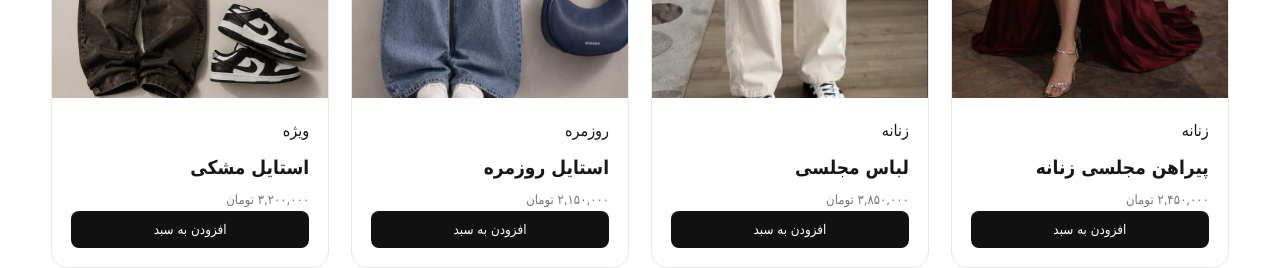
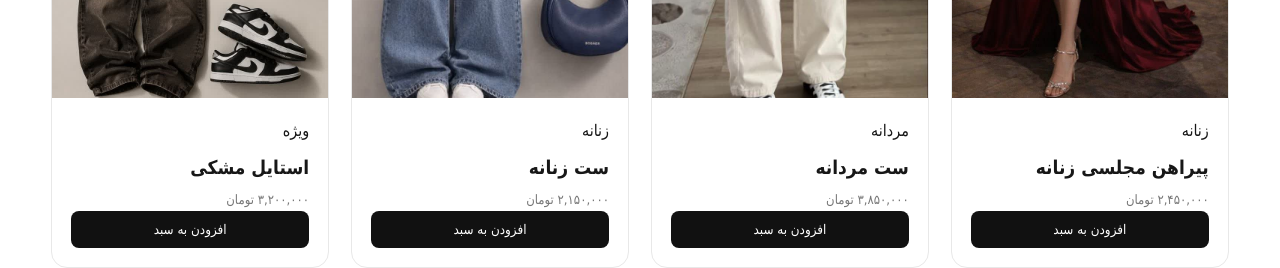
Before and after one commit to amirsepahan13900321-ship-it/nova-store, a plain HTML site: page products.html in a window 1280 px wide. Shown: the part 880-1148 px from the top of the page. Drawn offline with Linux system fonts and the light colour scheme.

Commit message:
Update products.html

```diff
--- a/products.html
+++ b/products.html
@@ -173,7 +173,7 @@
                    class="product-image">
 
                     <img src="images/product2.jpg"
-                         alt="لباس مجلسی">
+                         alt="ست مردانه">
 
                 </a>
 
@@ -181,11 +181,11 @@
                 <div class="product-info">
 
                     <span class="product-category">
-                        زنانه
+                        مردانه
                     </span>
 
                     <h3>
-                        لباس مجلسی
+                        ست مردانه
                     </h3>
 
                     <p class="product-price">
@@ -196,7 +196,7 @@
                     <button
                         class="add-cart"
                         data-id="2"
-                        data-name="لباس مجلسی"
+                        data-name="ست مردانه"
                         data-price="3850000"
                         data-image="images/product2.jpg">
 
@@ -219,7 +219,7 @@
                    class="product-image">
 
                     <img src="images/product3.jpg"
-                         alt="استایل روزمره">
+                         alt="ست زنانه">
 
                 </a>
 
@@ -227,11 +227,11 @@
                 <div class="product-info">
 
                     <span class="product-category">
-                        روزمره
+                      زنانه
                     </span>
 
                     <h3>
-                        استایل روزمره
+                        ست زنانه
                     </h3>
 
                     <p class="product-price">
@@ -242,7 +242,7 @@
                     <button
                         class="add-cart"
                         data-id="3"
-                        data-name="استایل روزمره"
+                        data-name="ست زنانه"
                         data-price="2150000"
                         data-image="images/product3.jpg">
 
```
